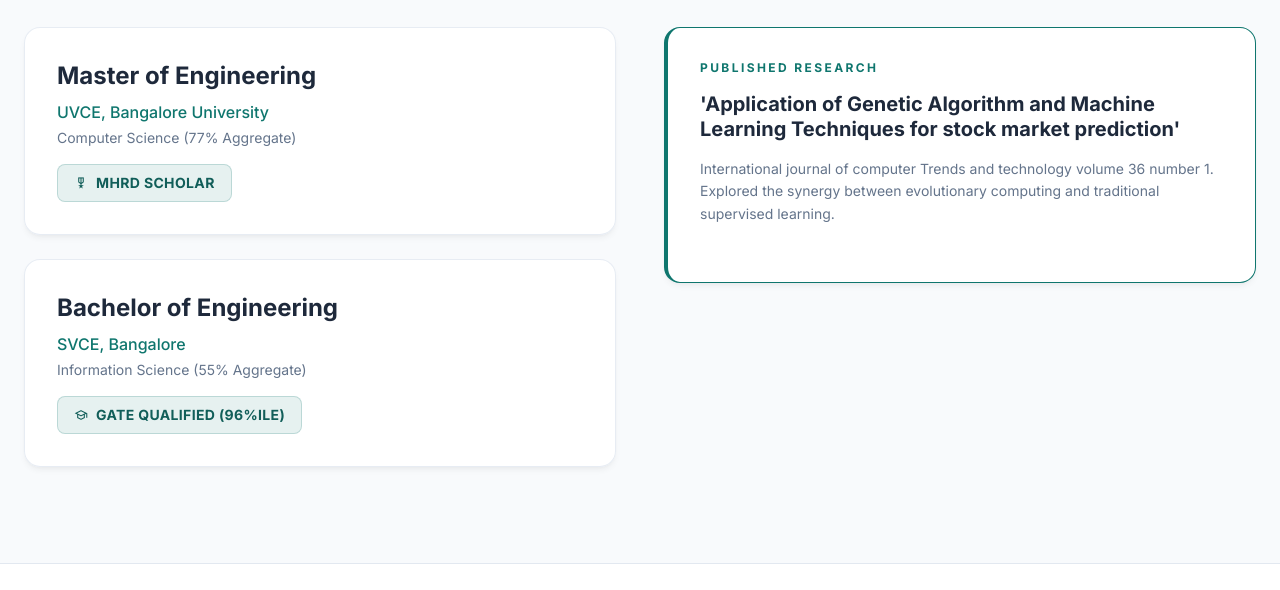
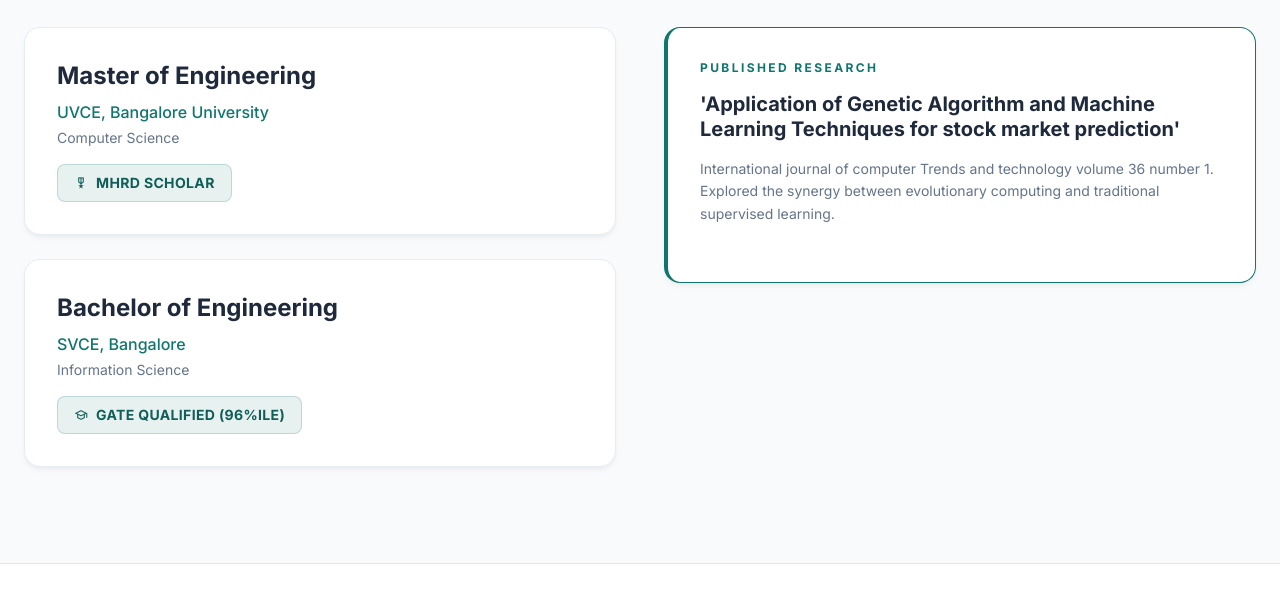
Before and after one commit to ShibenduMukherjee/ShibenduMukherjee.github.io, a plain HTML site: page index.html in a window 1280 px wide. Shown: the part 3660-4250 px from the top of the page. Drawn offline with nearby package versions, Linux system fonts and the light colour scheme.

Commit message:
Update index.html

```diff
--- a/index.html
+++ b/index.html
@@ -348,7 +348,7 @@
                             <div class="glass-card p-8 rounded-2xl relative overflow-hidden group hover:shadow-lg transition-all">
                                 <h3 class="text-2xl font-bold text-text-main mb-2">Master of Engineering</h3>
                                 <p class="text-primary font-medium mb-1">UVCE, Bangalore University</p>
-                                <p class="text-text-muted text-sm mb-4">Computer Science (77% Aggregate)</p>
+                                <p class="text-text-muted text-sm mb-4">Computer Science </p>
                                 <div class="inline-flex items-center gap-2 px-4 py-2 bg-primary/10 border border-primary/20 rounded-lg text-primary-dark text-sm font-bold uppercase tracking-wide">
                                     <span class="material-symbols-outlined text-sm">military_tech</span>
                                     MHRD Scholar
@@ -357,7 +357,7 @@
                              <div class="glass-card p-8 rounded-2xl relative overflow-hidden group hover:shadow-lg transition-all">
                                 <h3 class="text-2xl font-bold text-text-main mb-2">Bachelor of Engineering</h3>
                                 <p class="text-primary font-medium mb-1">SVCE, Bangalore</p>
-                                <p class="text-text-muted text-sm mb-4">Information Science (55% Aggregate)</p>
+                                <p class="text-text-muted text-sm mb-4">Information Science </p>
                                 <div class="inline-flex items-center gap-2 px-4 py-2 bg-primary/10 border border-primary/20 rounded-lg text-primary-dark text-sm font-bold uppercase tracking-wide">
                                     <span class="material-symbols-outlined text-sm">school</span>
                                     GATE Qualified (96%ile)
```
